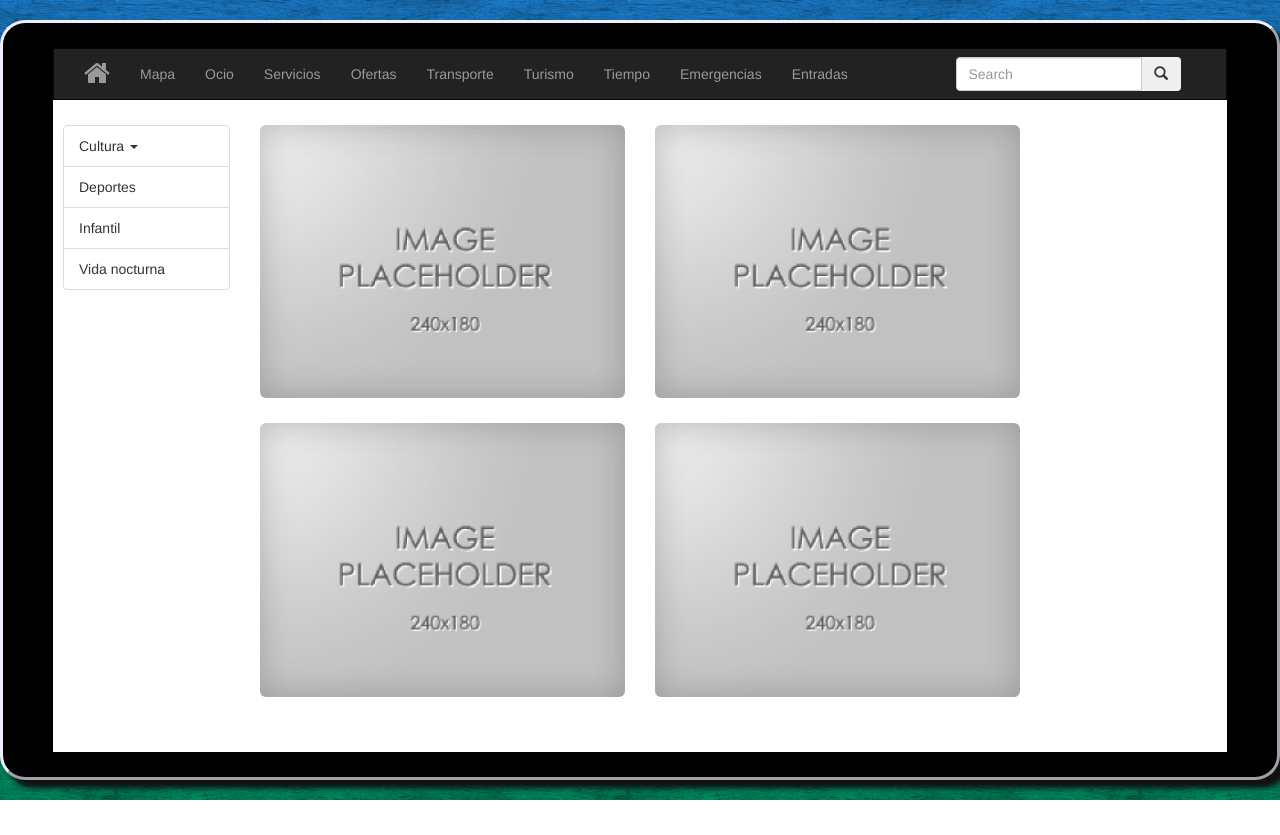
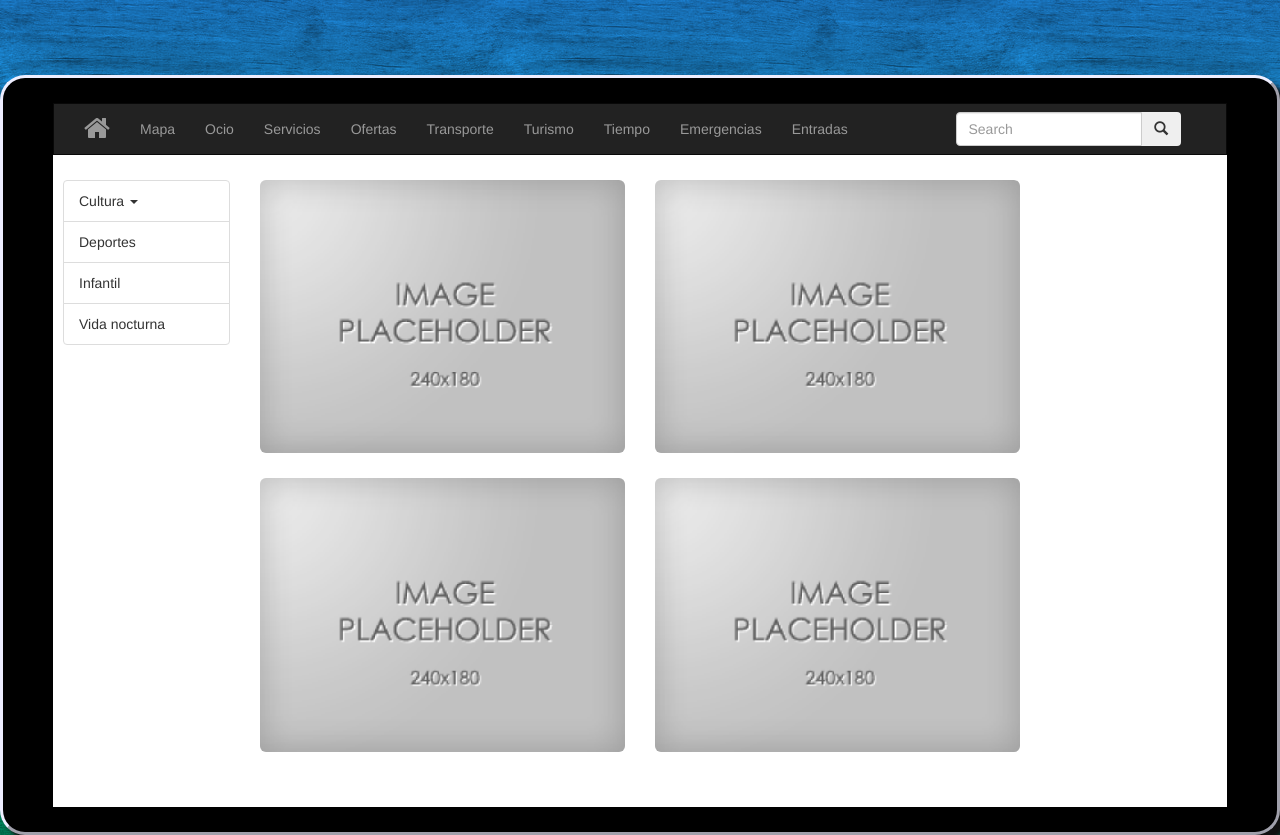
Before and after one commit to bilbaopic/bilbaopic.github.io, a plain HTML site: page index.html in a window 1280 px wide. Before the commit the page ends 800 px from the top, so only its background shows below. Drawn offline with Linux system fonts and the light colour scheme.

Commit message:
CSS change

```diff
--- a/css/main.css
+++ b/css/main.css
@@ -22,8 +22,8 @@ body{
 
 	/* Align */
 	margin:auto;
+ 	margin-top: 70px;
  	position:absolute;
- 	top:0;bottom:0; /* Aligns Vertically - Remove for Horizontal Only */
  	left:0;right:0; /* Aligns Horizontally - Remove for Vertical Only  */
 }
 
```
